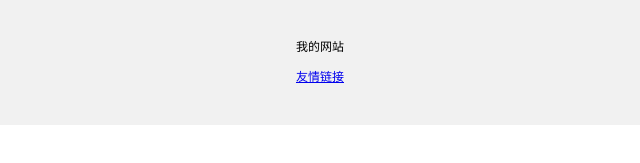
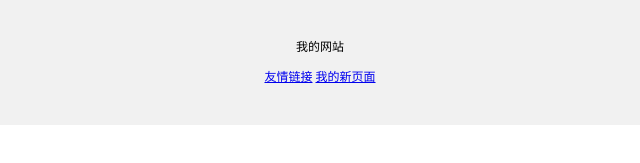
Before and after one commit to linestary/re01-one, a plain HTML site: page index.html in a window 1280 px wide. Shown: the part 634-797 px from the top of the page, 320-960 px from the left. Drawn offline with Linux system fonts and the light colour scheme.

Commit message:
Update index.html

```diff
--- a/index.html
+++ b/index.html
@@ -40,6 +40,7 @@
               ">
         <p>我的网站</p>
         <a href="https://4399.com">友情链接</a>
+        <a href="https://linestary.github.io/re01-one/new.html">我的新页面</a>
     </div>
 </body>
 
```
